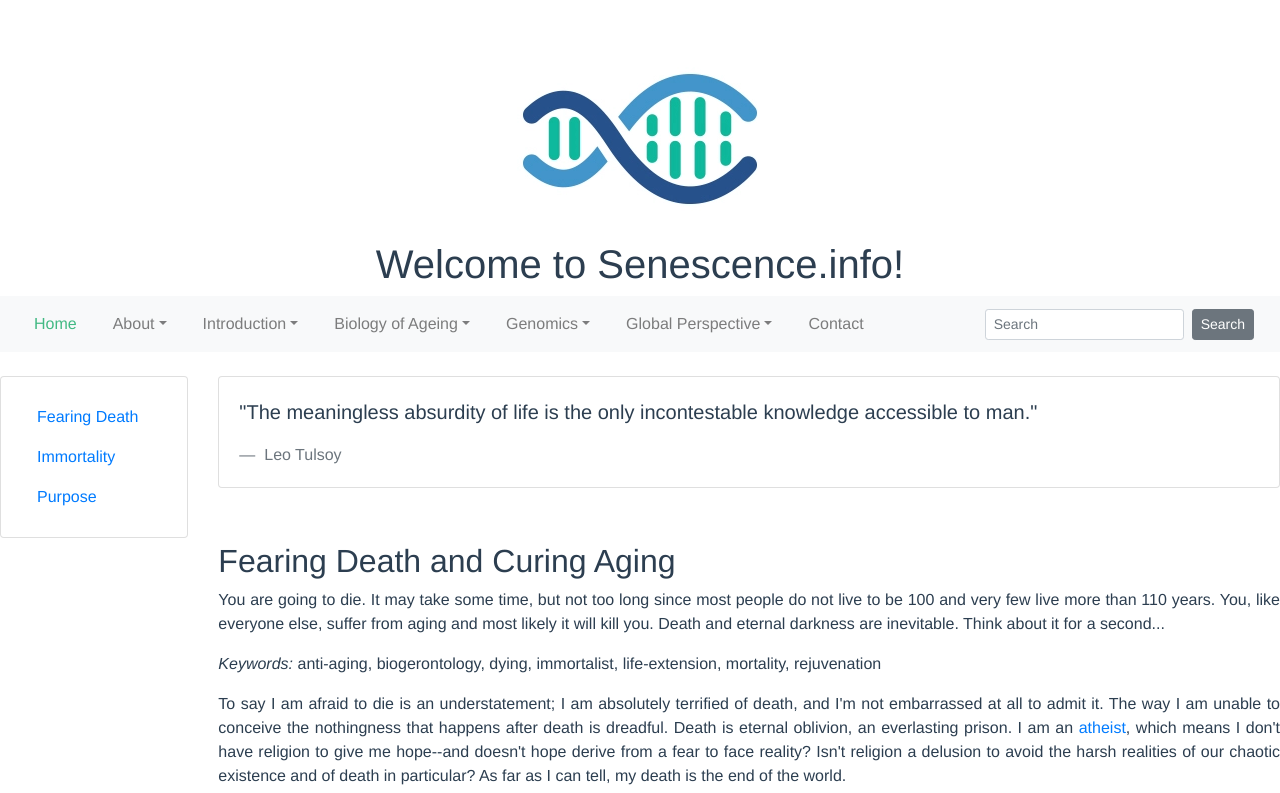
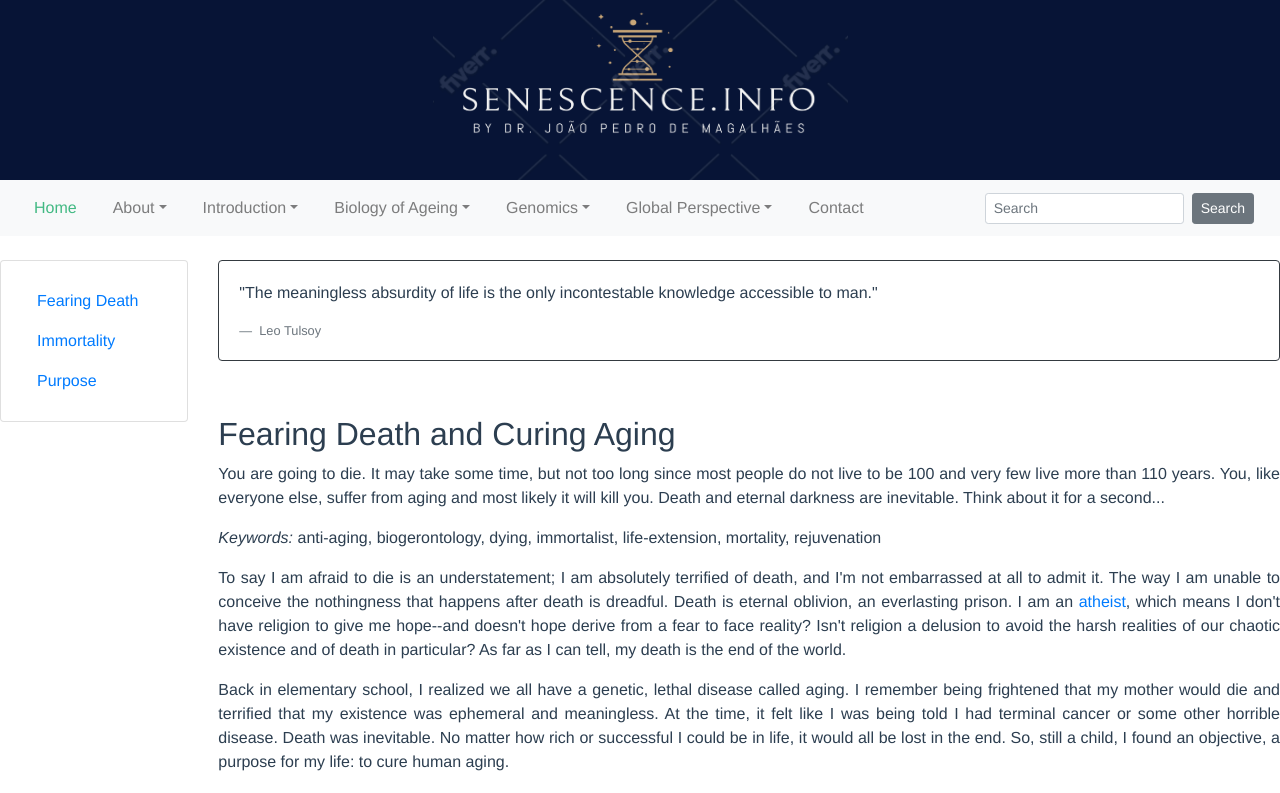
Before and after one commit to maglab/senescence-info, a Vue app: page /author in a window 1280 px wide. Shown: the top 793 px of the page. Built offline with nearby package versions, Linux system fonts and the light colour scheme; what vuejs-twitter-feed would draw is missing.

Commit message:
logo test

```diff
--- a/src/App.vue
+++ b/src/App.vue
@@ -25,6 +25,6 @@
 -moz-osx-font-smoothing: grayscale;
 text-align: center;
 color: #2c3e50;
-margin-top: 60px;
+/*margin-top: 20px;*/
 }
 </style>
--- a/src/components/AgeingDef.vue
+++ b/src/components/AgeingDef.vue
@@ -4,7 +4,7 @@
     <b-row class="text-left">
       <b-col cols="2">
         <div class="sidebar">
-          <b-card>
+          <b-card >
             <b-nav vertical>
               <b-nav-item @click="goto('fear')">What Is Aging?</b-nav-item>
               <b-nav-item @click="goto('dem')">Demographic Measurements</b-nav-item>
--- a/src/components/AppHeader.vue
+++ b/src/components/AppHeader.vue
@@ -1,7 +1,9 @@
 <template>
-  <div class="hello">
-    <img alt="DNA Logo" src="../assets/dnaLogo.png">
-    <h1>Welcome to Senescence.info!</h1>
+  <div class="hello" style="background-color:#071436">
+<!--    <img alt="DNA Logo" src="../assets/hourglass_dna.png" style="width:180px;height:180px;">-->
+    <img alt="DNA Logo" src="../assets/final.png" style="width:415px;height:180px;">
+<!--    <h1>Welcome to Senescence.info!</h1>-->
+<!--    <p>by Dr. João Pedro de Magalhães</p>-->
     <div>
       <b-navbar type="light" variant="light">
         <b-navbar-nav>
@@ -10,7 +12,7 @@
           <!-- Navbar dropdowns -->
           <b-nav-item-dropdown text="About" >
             <b-dropdown-item><router-link to="/vision">A Vision for senescence.info</router-link></b-dropdown-item>
-<!--            <b-dropdown-item href="http://jp.senescence.info/">Author Information</b-dropdown-item>-->
+            <b-dropdown-item href="http://jp.senescence.info/">Author Information</b-dropdown-item>
             <b-dropdown-item><router-link to="/disclaimer">Disclaimer, Copyright and Citation</router-link></b-dropdown-item>
             <b-dropdown-item><router-link to="/external-links">External Links</router-link></b-dropdown-item>
           </b-nav-item-dropdown>
--- a/src/components/Author.vue
+++ b/src/components/Author.vue
@@ -15,13 +15,13 @@
         </div>
       </b-col>
       <b-col>
-        <b-card>
-          <blockquote class="blockquote mb-0">
+        <b-card border-variant="dark">
+
             <p>"The meaningless absurdity of life is the only incontestable knowledge accessible to man."</p>
             <footer class="blockquote-footer">
               Leo Tulsoy
             </footer>
-          </blockquote>
+
         </b-card>
         <br>
         <div class="div" ref="fear">
--- a/src/components/ComparativeBiology.vue
+++ b/src/components/ComparativeBiology.vue
@@ -33,7 +33,7 @@
           </blockquote>
 
           <hr size="1" width="80%">
-          <b-card>
+          <b-card border-variant="dark">
             <blockquote class="blockquote mb-0">
               <p>"The reasons for some animals being long-lived and others short-lived, and, in a word, causes of the
                 length and brevity of life call for investigation."</p>
--- a/src/components/Home.vue
+++ b/src/components/Home.vue
@@ -18,7 +18,7 @@
       </b-col>
       <b-col>
 
-        <b-card>
+        <b-card border-variant="dark" >
           <blockquote class="blockquote mb-0">
             <p>"The knowledge that every ambition is doomed to frustration at the hands of a skeleton have never
               prevented the majority of human beings from behaving as though death were no more than an unfounded
--- a/src/components/Vision.vue
+++ b/src/components/Vision.vue
@@ -15,7 +15,7 @@
         </div>
       </b-col>
       <b-col>
-        <b-card>
+        <b-card border-variant="dark" >
           <blockquote class="blockquote mb-0">
             <p>"The meaningless absurdity of life is the only incontestable knowledge accessible to man."</p>
             <footer class="blockquote-footer">
```
Also changed, not shown: src/assets/final.png (added).
